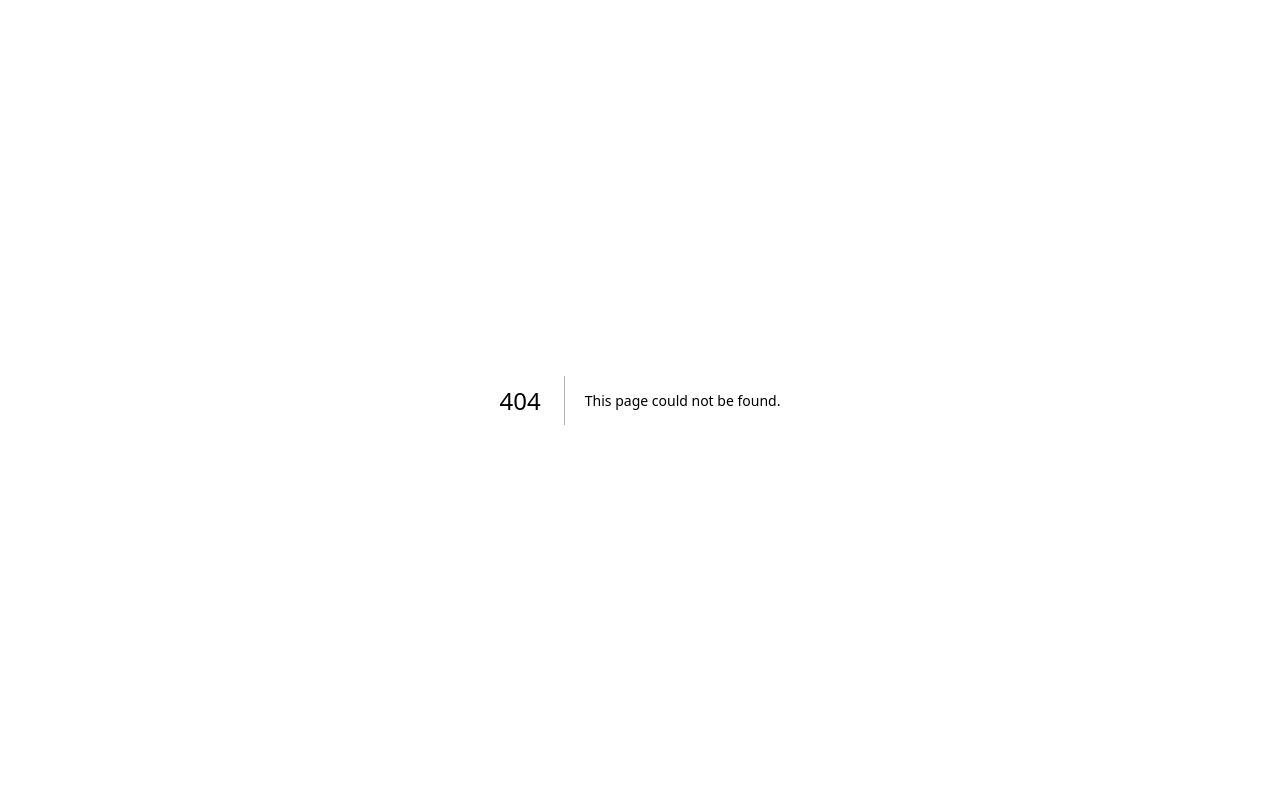
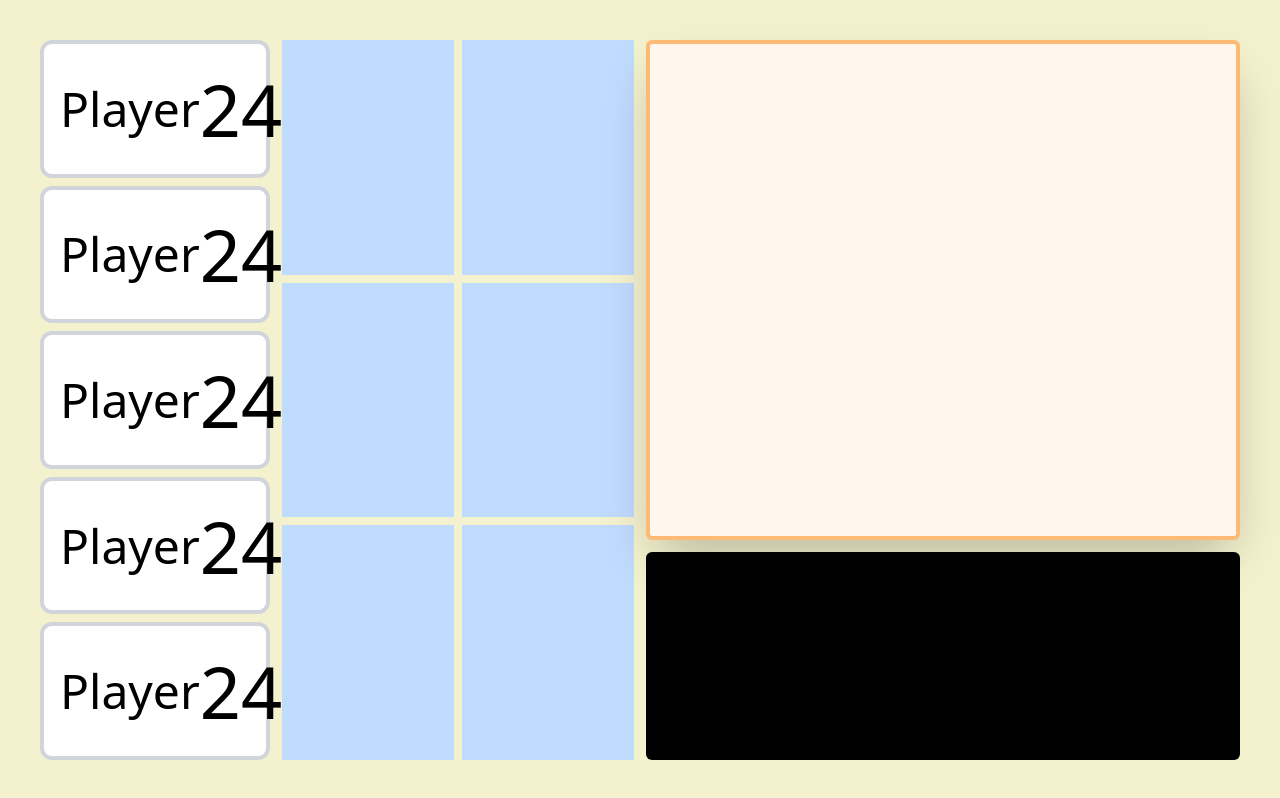
Before and after one commit to YM202c2100/camel-up, a Next.js app: page /player in a window 1280 px wide. Before the commit this address had no page. Built offline with nearby package versions, Linux system fonts and the light colour scheme.

Commit message:
[feat] plyer情報を含めるように変更(一時的なコミット)

```diff
--- /dev/null
+++ b/app/feature/player/components/playerCards.tsx
@@ -0,0 +1,54 @@
+"use client"
+import { useState } from "react"
+
+export const PlayerCards:React.FC = ()=>{
+  return(
+    <div className="col-span-2 flex flex-col gap-2">
+      <PlayerCard/>
+      <PlayerCard/>
+      <PlayerCard/>
+      <PlayerCard/>
+      <PlayerCard/>
+    </div>
+  )
+}
+
+const PlayerCard:React.FC = ()=>{
+  const [isEditing, setIsEditing] = useState<boolean>(false)
+  const [name, setName] = useState<string>("Player")
+  return(
+    <div
+      className="bg-white rounded-xl flex-grow
+        border-4 border-gray-300
+        flex items-center justify-between
+        p-4"
+    >
+      <div
+        onDoubleClick={()=>setIsEditing(true)}
+        onBlur={()=>setIsEditing(false)}
+        className="text-5xl"
+      >
+        <div className="flex">
+          <p>{name}</p>
+          {isEditing && <>
+            <div className="w-[2px] bg-black animate-flickering"></div>
+
+            <input
+              type="text"
+              value={name}
+              onChange={e => setName(e.target.value)}
+              onKeyDown={e => {
+                if(e.key === "Enter"){
+                  setIsEditing(false)
+                }
+              }}
+              autoFocus
+              className="opacity-0 -z-10 absolute"
+            />
+          </>}
+        </div>
+      </div>
+      <p className="text-7xl">24</p>
+    </div>
+  )
+}
--- /dev/null
+++ b/app/player/page.tsx
@@ -0,0 +1,23 @@
+import { PlayerCards } from "../feature/player/components/playerCards"
+
+export default function Home(){
+  return(
+    <div className="grid grid-cols-2 h-lvh p-10 gap-3 bg-[#f4f1ce]">
+      <div className="grid grid-cols-5 gap-3">
+        <PlayerCards/>
+        <div className="col-span-3 grid grid-cols-2 grid-rows-3 gap-2">
+          <div className="bg-blue-200"></div>
+          <div className="bg-blue-200"></div>
+          <div className="bg-blue-200"></div>
+          <div className="bg-blue-200"></div>
+          <div className="bg-blue-200"></div>
+          <div className="bg-blue-200"></div>
+        </div>
+      </div>
+      <div className="grid grid-rows-10 gap-3">
+        <div className="border-4 border-orange-300 bg-orange-50 row-span-7 rounded-md shadow-2xl relative"></div>
+        <div className="bg-black row-span-3 rounded-md flex justify-center p-3 relative"></div>
+      </div>
+    </div>
+  )
+}
--- a/tailwind.config.ts
+++ b/tailwind.config.ts
@@ -76,6 +76,12 @@ export default {
         "70%": { transform:"scale(1.2) skew(8deg)", opacity:"0.8"},
         "100%": { transform:"scale(1.5) skew(9deg)", opacity:"0", filter:"blur(4px)"},
       },
+      flickering: {
+        "0%": { opacity:"1"},
+        "50%": { opacity:"1"},
+        "51%": { opacity:"0"},
+        "100%": { opacity:"0"},
+      }
     },
     animation: {
       pyramid: "drop 0.3s forwards, shrink 0.5s 0.25s ease-in-out, shake 1.5s 1.3s forwards, open 0.3s 4s forwards",
@@ -84,6 +90,7 @@ export default {
       sunlight: "spin 10s infinite linear",
       "sand-right": "sand-right 0.4s 0.3s ease-out both",
       "sand-left": "sand-left 0.4s 0.3s ease-out both",
+      flickering: "flickering 1.5s infinite",
     },
   },
   plugins: [],
```
